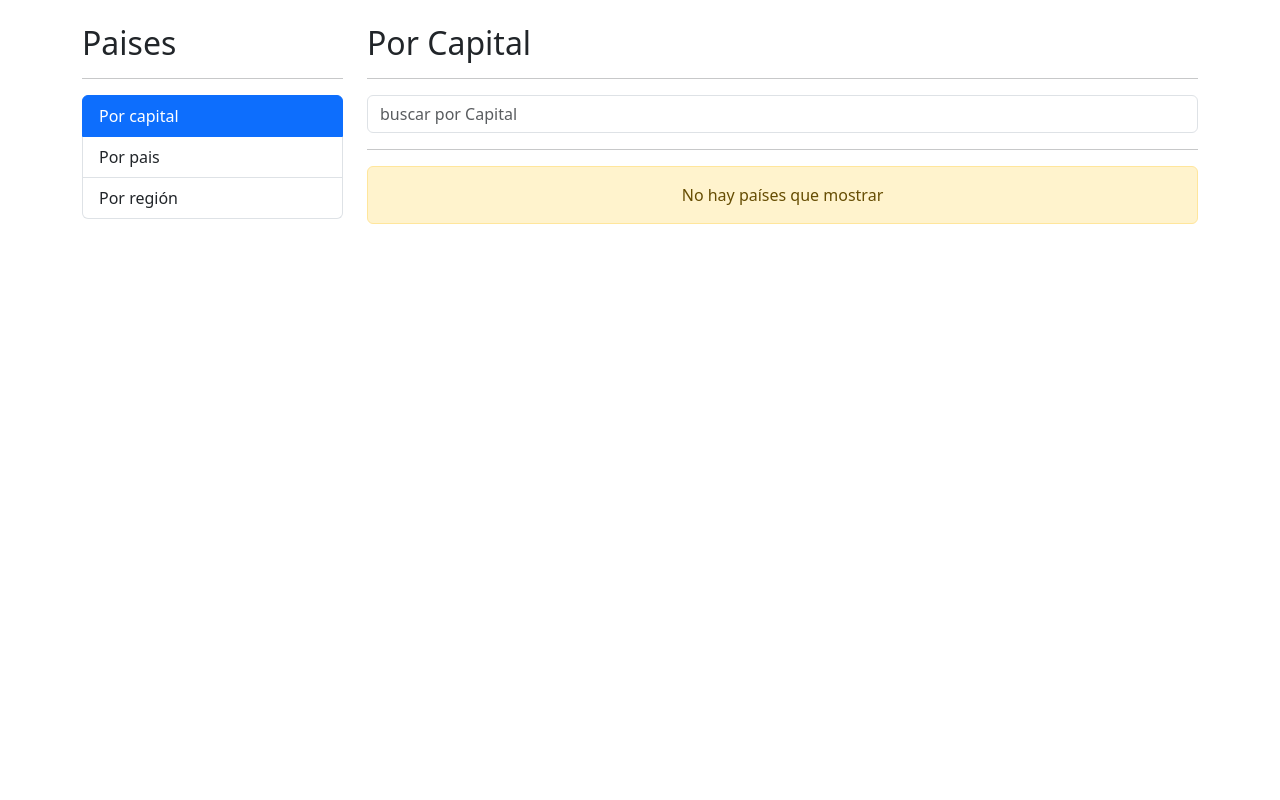
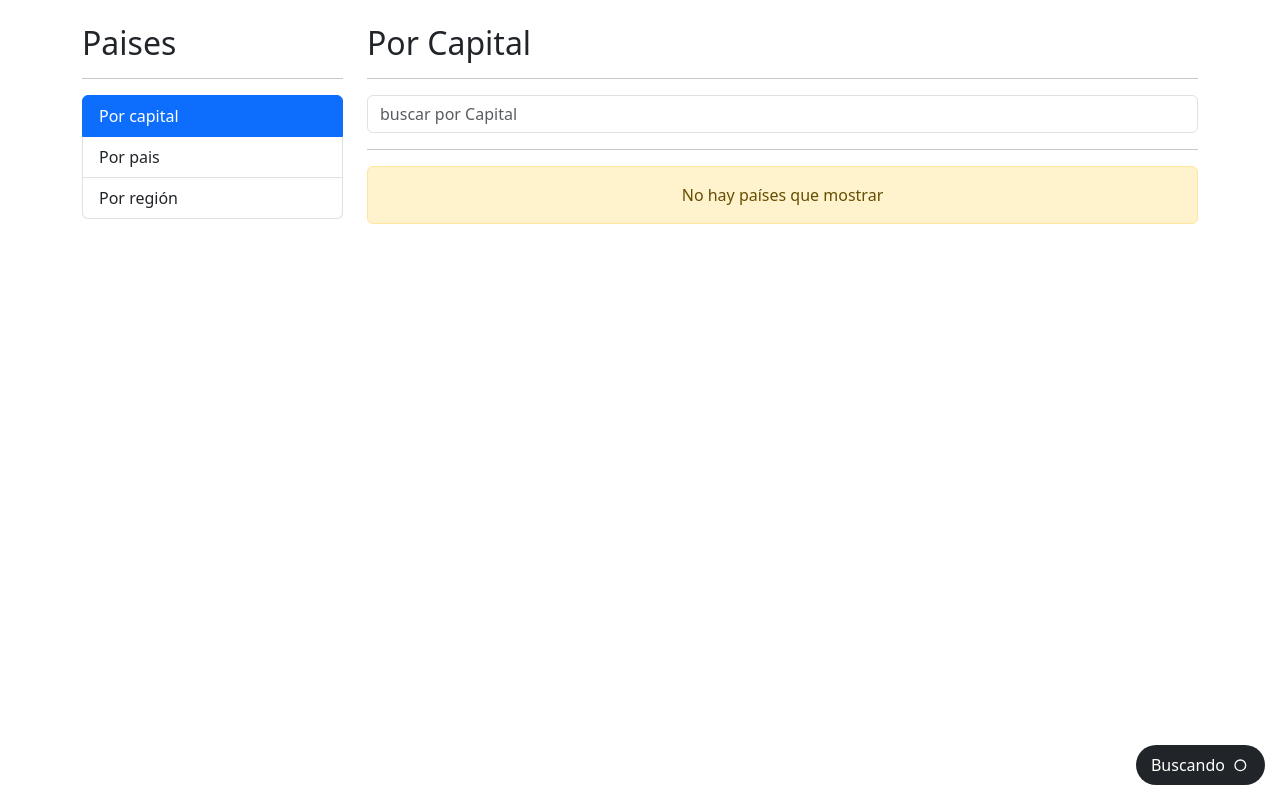
Before and after one commit to Alexm0u/country-app, an Angular app: page /countries/by-capital in a window 1280 px wide. Built offline with nearby package versions, Linux system fonts and the light colour scheme.

Commit message:
FEAT: Adding loading spinner

```diff
--- a/src/app/countries/pages/by-capital-page/by-capital-page.component.html
+++ b/src/app/countries/pages/by-capital-page/by-capital-page.component.html
@@ -13,6 +13,7 @@
 <div class="row">
     <div class="col">
         <hr>
+        <shared-loading-spinner></shared-loading-spinner>
         <countries-table [countries]="countries"></countries-table>
     </div>
 </div>
--- a/src/app/countries/services/countries.service.ts
+++ b/src/app/countries/services/countries.service.ts
@@ -1,6 +1,6 @@
 import { Injectable } from '@angular/core';
 import { HttpClient } from '@angular/common/http';
-import { Observable, catchError, map, of } from 'rxjs';
+import { Observable, catchError, delay, map, of } from 'rxjs';
 import { Country } from '../interfaces/country';
 
 @Injectable({providedIn: 'root'})
@@ -13,9 +13,9 @@ export class CountriesService {
     private getCountryRequest(url: string): Observable<Country[]> {
       return this.http.get<Country[]>(url)
       .pipe(
-        catchError( () => of ([])
-         )
-       );
+        catchError( () => of ([])),
+        delay(2000),
+      );
     }
 
     searchCountryByAlphaCode(code:string): Observable<Country | null>{
--- /dev/null
+++ b/src/app/shared/components/loading-spinner/loading-spinner.component.css
@@ -0,0 +1,15 @@
+.spinner-container{
+    position: fixed;
+    bottom: 15px;
+    right: 15px;
+    background-color: black;
+    color: white;
+    padding: 5px 10px;
+    border-radius:20px;
+    display: flex;
+    align-items: center;
+
+}
+span{
+    margin-left: 5px;
+}
--- /dev/null
+++ b/src/app/shared/components/loading-spinner/loading-spinner.component.html
@@ -0,0 +1,46 @@
+<div class="spinner-container bg-dark">
+    <span>Buscando</span>
+    <!-- By Sam Herbert (@sherb), for everyone. More @ http://goo.gl/7AJzbL -->
+<svg width="30" height="30" viewBox="0 0 45 45" xmlns="http://www.w3.org/2000/svg" stroke="#fff">
+    <g fill="none" fill-rule="evenodd" transform="translate(1 1)" stroke-width="2">
+        <circle cx="22" cy="22" r="6" stroke-opacity="0">
+            <animate attributeName="r"
+                 begin="1.5s" dur="3s"
+                 values="6;22"
+                 calcMode="linear"
+                 repeatCount="indefinite" />
+            <animate attributeName="stroke-opacity"
+                 begin="1.5s" dur="3s"
+                 values="1;0" calcMode="linear"
+                 repeatCount="indefinite" />
+            <animate attributeName="stroke-width"
+                 begin="1.5s" dur="3s"
+                 values="2;0" calcMode="linear"
+                 repeatCount="indefinite" />
+        </circle>
+        <circle cx="22" cy="22" r="6" stroke-opacity="0">
+            <animate attributeName="r"
+                 begin="3s" dur="3s"
+                 values="6;22"
+                 calcMode="linear"
+                 repeatCount="indefinite" />
+            <animate attributeName="stroke-opacity"
+                 begin="3s" dur="3s"
+                 values="1;0" calcMode="linear"
+                 repeatCount="indefinite" />
+            <animate attributeName="stroke-width"
+                 begin="3s" dur="3s"
+                 values="2;0" calcMode="linear"
+                 repeatCount="indefinite" />
+        </circle>
+        <circle cx="22" cy="22" r="8">
+            <animate attributeName="r"
+                 begin="0s" dur="1.5s"
+                 values="6;1;2;3;4;5;6"
+                 calcMode="linear"
+                 repeatCount="indefinite" />
+        </circle>
+    </g>
+</svg>
+
+</div>
```
Also changed, not shown: src/app/shared/components/loading-spinner/loading-spinner.component.ts (added, +10 -0 lines), src/app/shared/shared.module.ts (+5 -2 lines).
